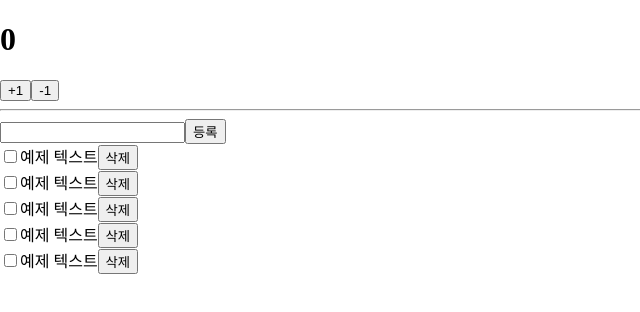
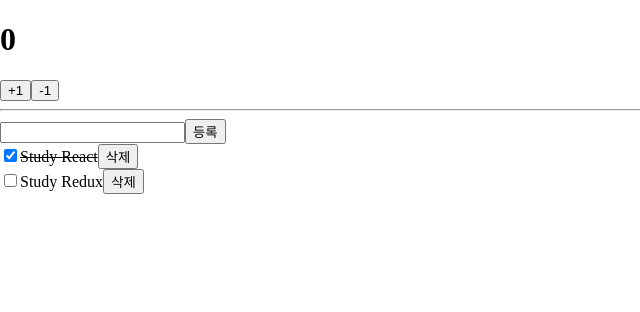
Before and after one commit to tunaep5/react-redux-tutorial, a React (Create React App) app: page / in a window 1280 px wide. Shown: the top 312 px of the page, without its empty margins (0-640 px from the left). Built offline with nearby package versions, Linux system fonts and the light colour scheme.

Commit message:
Add TodosContainer.js and fix typo

```diff
--- a/src/App.js
+++ b/src/App.js
@@ -1,13 +1,13 @@
 import React from 'react';
 import CounterContainer from './containers/CounterContainer';
-import Todos from './components/Todos';
+import TodosContainer from './containers/TodosContainer';
 
 const App = () => {
   return (
     <div>
       <CounterContainer />
       <hr />
-      <Todos />
+      <TodosContainer />
     </div>
   );
 };
--- a/src/components/Todos.js
+++ b/src/components/Todos.js
@@ -3,9 +3,16 @@
 const TodoItem = ({ todo, onToggle, onRemove }) => {
   return (
     <div>
-      <input type="checkbox" />
-      <span>예제 텍스트</span>
-      <button>삭제</button>
+      <input
+        type="checkbox"
+        onClick={() => onToggle(todo.id)}
+        checked={todo.done}
+        readOnly={true}
+      />
+      <span style={{ textDecoration: todo.done ? 'line-through' : 'none' }}>
+        {todo.text}
+      </span>
+      <button onClick={() => onRemove(todo.id)}>삭제</button>
     </div>
   );
 };
@@ -20,21 +27,28 @@
 }) => {
   const onSubmit = (e) => {
     e.preventDefault();
+    onInsert(input);
+    onChangeInput('');
   };
+
+  const onChange = (e) => onChangeInput(e.target.value);
 
   return (
     <div>
       <form onSubmit={onSubmit}>
-        <input />
+        <input value={input} onChange={onChange} />
         <button type="submit">등록</button>
       </form>
 
       <div>
-        <TodoItem />
-        <TodoItem />
-        <TodoItem />
-        <TodoItem />
-        <TodoItem />
+        {todos.map((todo) => (
+          <TodoItem
+            todo={todo}
+            key={todo.id}
+            onToggle={onToggle}
+            onRemove={onRemove}
+          />
+        ))}
       </div>
     </div>
   );
--- /dev/null
+++ b/src/containers/TodosContainer.js
@@ -0,0 +1,37 @@
+import React from 'react';
+import { connect } from 'react-redux';
+import Todos from '../components/Todos';
+import { changeInput, insert, toggle, remove } from '../modules/todos';
+
+const TodosContainer = ({
+  input,
+  todos,
+  changeInput,
+  insert,
+  toggle,
+  remove,
+}) => {
+  return (
+    <Todos
+      input={input}
+      todos={todos}
+      onChangeInput={changeInput}
+      onInsert={insert}
+      onToggle={toggle}
+      onRemove={remove}
+    />
+  );
+};
+
+export default connect(
+  ({ todos }) => ({
+    input: todos.input,
+    todos: todos.todos,
+  }),
+  {
+    changeInput,
+    insert,
+    toggle,
+    remove,
+  },
+)(TodosContainer);
--- a/src/modules/todos.js
+++ b/src/modules/todos.js
@@ -5,7 +5,7 @@
 const REMOVE = 'todos/REMOVE';
 
 // actions
-export const chageInput = () => ({
+export const changeInput = (input) => ({
   type: CHANGE_INPUT,
   input,
 });
@@ -58,7 +58,7 @@
     case INSERT:
       return {
         ...state,
-        todos: state.todos.concat(actions.todo),
+        todos: state.todos.concat(action.todo),
       };
 
     case TOGGLE:
```
